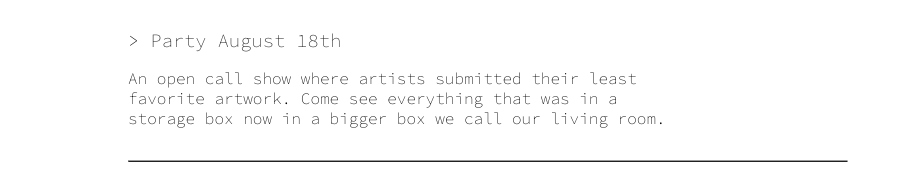
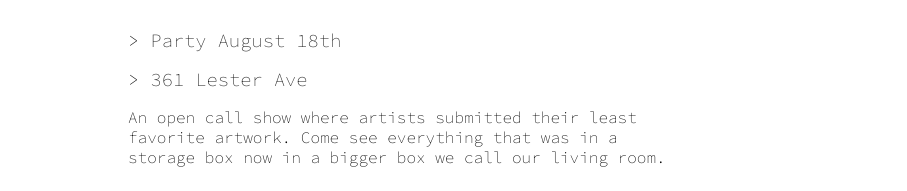
Before and after one commit to ASneakyToast/thisisahousegallery, an Astro site: page /schedule/yourleastfavwork in a window 1280 px wide. Shown: the part 179-370 px from the top of the page, 0-907 px from the left. Built offline with nearby package versions, Linux system fonts and the light colour scheme; Astro itself is replaced by a stand-in of ours.

Commit message:
Added address to schedule page.

```diff
--- a/src/pages/schedule/yourleastfavwork.astro
+++ b/src/pages/schedule/yourleastfavwork.astro
@@ -35,6 +35,7 @@ const google_cal_invite_url = "https://calendar.google.com/calendar/event?action
           :
           <h2>> { date }</h2>
         }
+        <h2>> <a target="_blank" href="https://goo.gl/maps/b8VMR7rNgoSbX8js8">361 Lester Ave</a></h2>
 
         <p class="description">An open call show where artists submitted their least favorite artwork. Come see everything that was in a storage box now in a bigger box we call our living room.</p>
 
```
